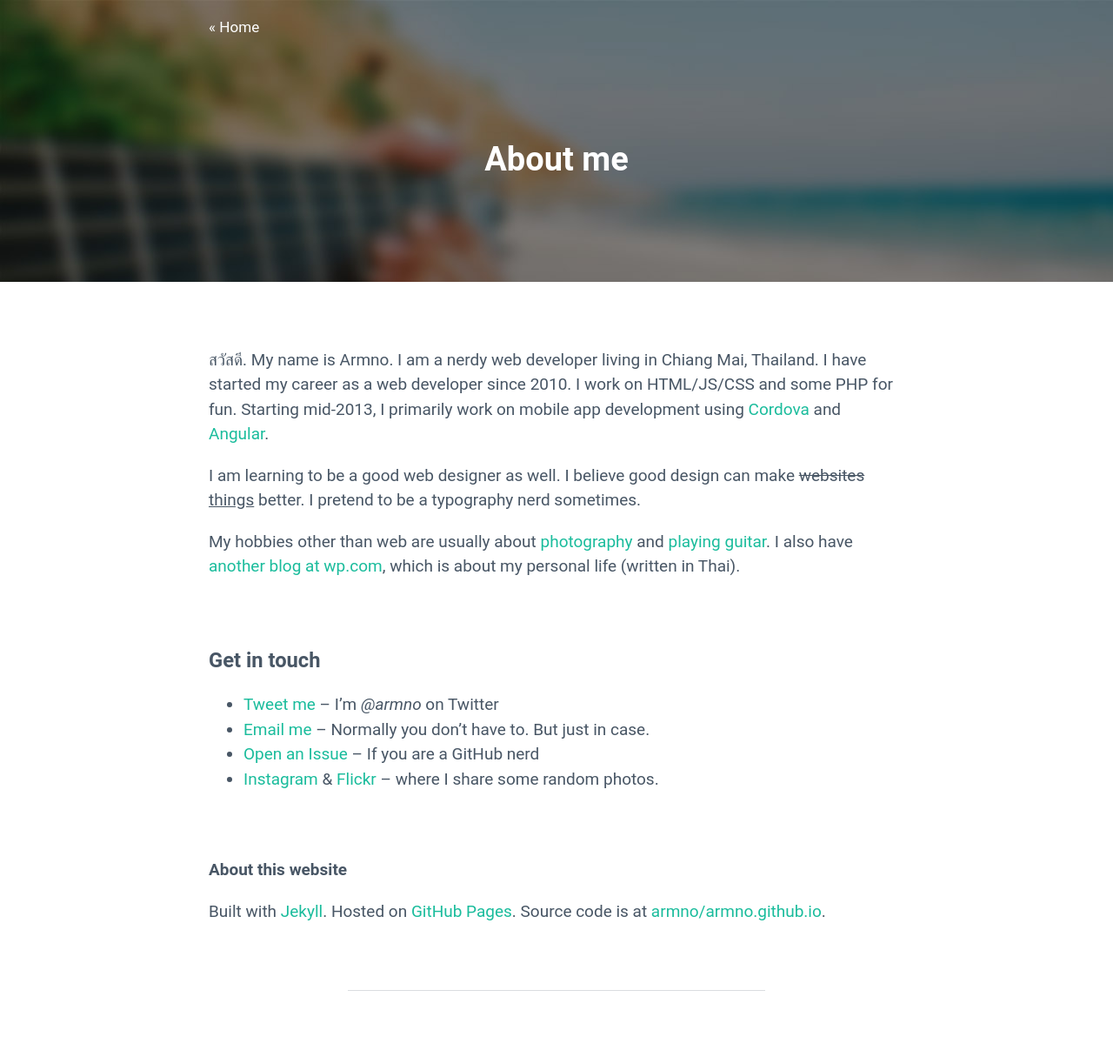
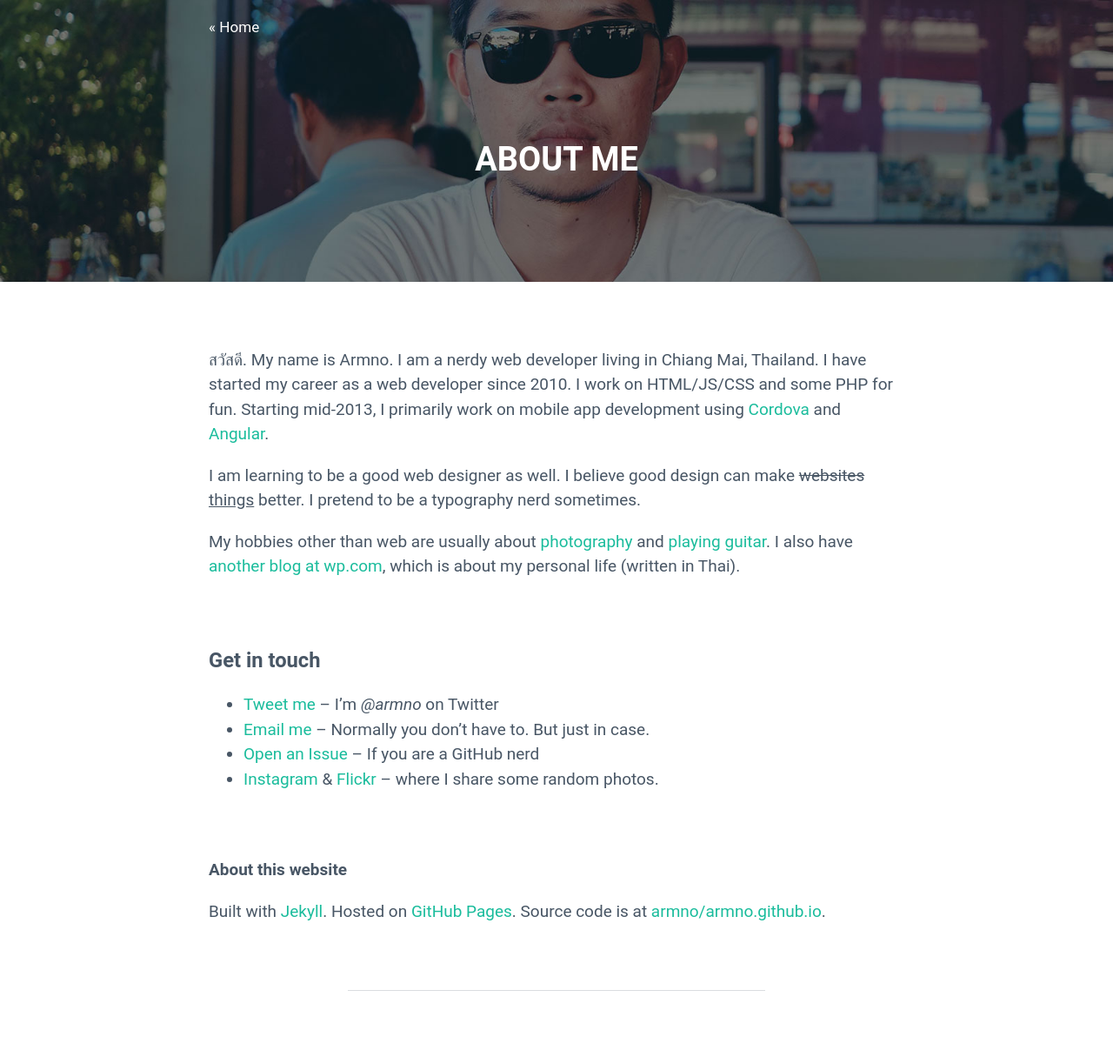
Before and after one commit to armno/armno.github.io, a Jekyll site: the page built from about/index.md, in a window 1280 px wide. Shown: the whole page at 87% size. Built offline with Jekyll 4.4.1, drawn with Linux system fonts in a browser that asks for light colours.

Commit message:
oh look mama i'm on github now

```diff
--- a/_layouts/post.html
+++ b/_layouts/post.html
@@ -16,7 +16,13 @@ layout: default
   </nav>
 
   <header class="post-header container">
-    <h1 class="text-center post-title">{{ page.title }}</h1>
+    <h1
+      {% if page.is_post %}
+        class="text-center post-title"
+      {% else %}
+        class="text-center post-title page-title"
+      {% endif %}
+      >{{ page.title }}</h1>
 
     {% if page.is_post %}
     <div class="text-center publish-date">
--- a/about/index.md
+++ b/about/index.md
@@ -2,7 +2,7 @@
 layout: post
 title: About me
 description: สวัสดี My name is Armno. I am a web developer living in beautiful Chiang Mai, Thailand. I started my career as a web developer since 2010. I work on HTML/JS/CSS and some PHP for fun.
-cover-image: "/img/about-featured.jpg"
+cover-image: "/img/cover-me.jpg"
 ---
 
 สวัสดี. My name is Armno. I am a nerdy web developer living in Chiang Mai, Thailand. I have started my career as a web developer since 2010. I work on HTML/JS/CSS and some PHP for fun. Starting mid-2013, I primarily work on mobile app development using [Cordova][cordova] and [Angular][angular].
--- a/css/main.scss
+++ b/css/main.scss
@@ -37,7 +37,14 @@ h1 {
   line-height: 1.15;
 
   &.post-title {
+    max-width: 80%;
     margin-top: 0;
+    margin-left: auto;
+    margin-right: auto;
+  }
+
+  &.page-title {
+    text-transform: uppercase;
   }
 }
 
@@ -313,3 +320,9 @@ pre > code {
     margin-right: .5em;
   }
 }
+
+.post-cover-photo {
+  background-size: cover;
+  background-position: center;
+  background-repeat: no-repeat;
+}
```
Also changed, not shown: img/cover-me.jpg (added).
